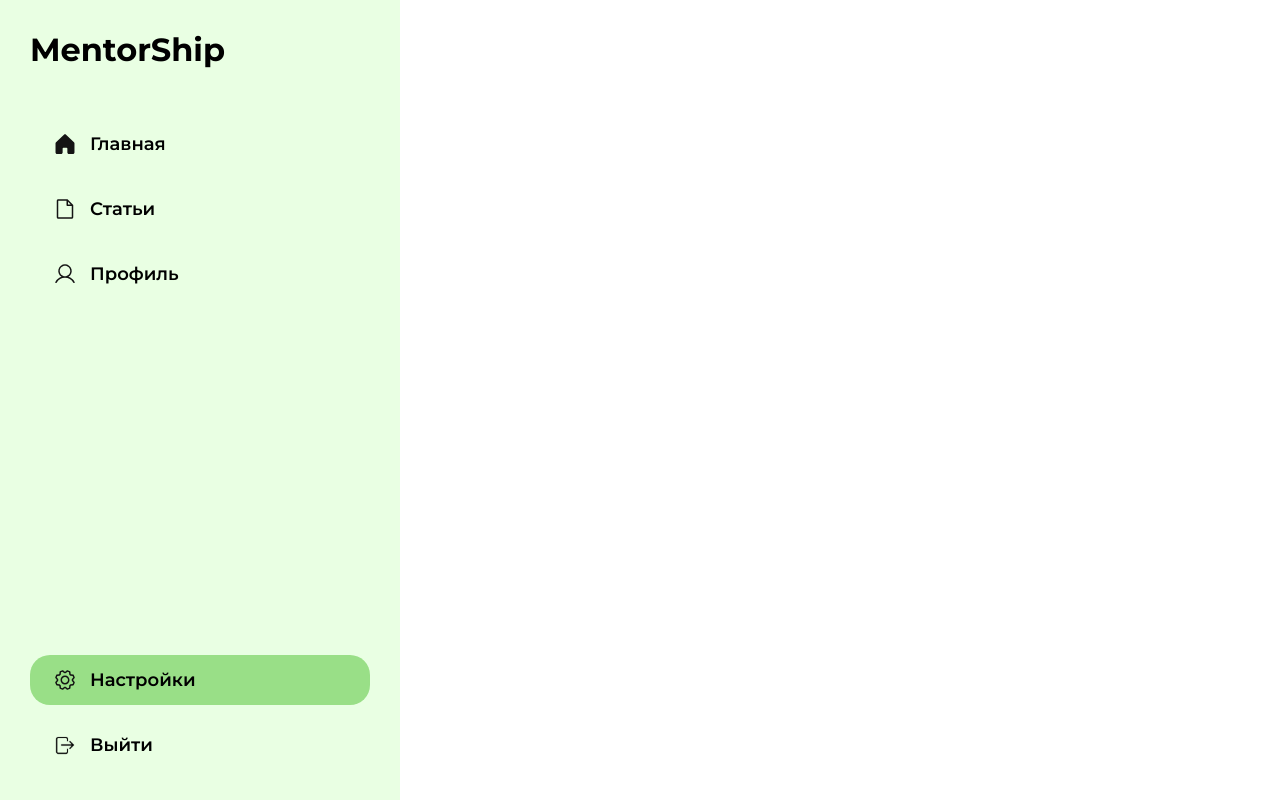
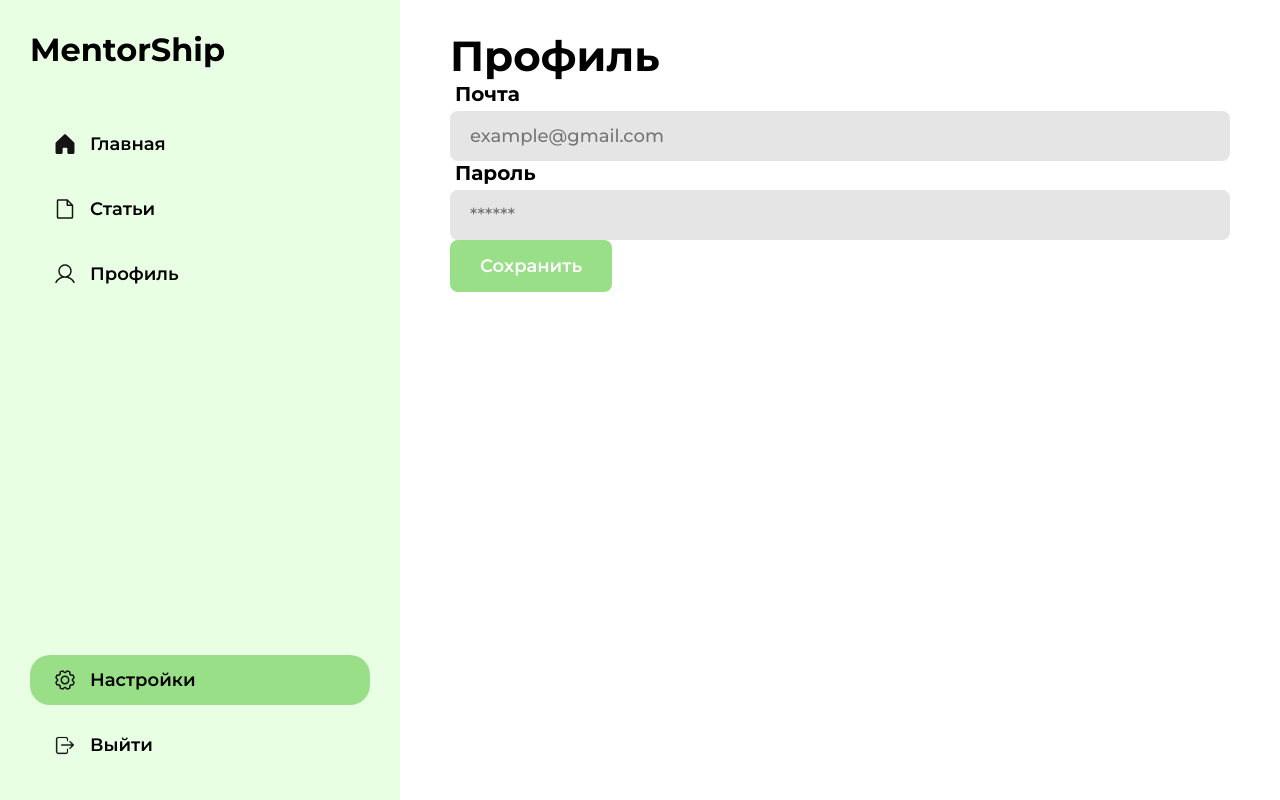
Before and after one commit to Enoti4Ka44/BGITU-mentor-platform, a React (Vite) app: page /settings in a window 1280 px wide. Built offline with nearby package versions, Linux system fonts and the light colour scheme.

Commit message:
feat: add email change in settings

```diff
--- a/src/pages/mentorPage/postArticle/PostArticle.jsx
+++ b/src/pages/mentorPage/postArticle/PostArticle.jsx
@@ -9,7 +9,7 @@ import { toast } from "react-toastify";
 import { articlesAPI, specialitiesAPI } from "../../../services";
 import { useState, useEffect } from "react";
 
-function PostArticle({ props, specialities }) {
+function PostArticle() {
   const [allSpecialities, setAllSpecialities] = useState([]);
   const [articleImage, setArticleImage] = useState(null);
   const [articleData, setArticleData] = useState({
--- a/src/pages/settingsPage/SettingsPage.jsx
+++ b/src/pages/settingsPage/SettingsPage.jsx
@@ -1,7 +1,73 @@
+import { useEffect, useState } from "react";
 import Layout from "../../components/layout/Layout";
+import { profilesAPI } from "../../services";
+import Input from "../../components/ui/input/Input";
+import Button from "../../components/ui/button/Button";
+import { toast } from "react-toastify";
 
 function SettingsPage() {
-  return <Layout></Layout>;
+  const [formData, setFormData] = useState({
+    email: "",
+    password: "",
+  });
+  const role = localStorage.getItem("role");
+
+  useEffect(() => {
+    const fetchData = async () => {
+      try {
+        const data = await profilesAPI.getProfile(role);
+        setFormData({
+          email: data.email || "",
+          password: data.password || "",
+        });
+      } catch (error) {
+        console.log(error);
+      }
+    };
+    fetchData();
+  }, [role]);
+
+  const handleSubmit = async (e) => {
+    e.preventDefault();
+
+    try {
+      const response = await profilesAPI.patchProfile(role, formData);
+      toast.success("Почта успешно изменена");
+    } catch (error) {
+      console.log(error);
+    }
+  };
+
+  const handleInputChange = (e) => {
+    const { name, value } = e.target;
+    setFormData((prev) => ({ ...prev, [name]: value }));
+  };
+
+  return (
+    <Layout>
+      <h2>Профиль</h2>
+      <form onSubmit={handleSubmit}>
+        <Input
+          value={formData.email}
+          name="email"
+          type="email"
+          label="Почта"
+          placeholder="example@gmail.com"
+          onChange={handleInputChange}
+        />
+        <Input
+          value={formData.password}
+          name="password"
+          type="password"
+          placeholder="******"
+          label="Пароль"
+          onChange={handleInputChange}
+        />
+
+        <Button color="green">Сохранить</Button>
+      </form>
+    </Layout>
+  );
 }
 
 export default SettingsPage;
--- a/src/services/api/mentorProfileAPI.js
+++ b/src/services/api/mentorProfileAPI.js
@@ -37,8 +37,11 @@ export const mentorProfileAPI = {
     patchMentorProfile: async(data) => {
         const response = await fetch(`${BASE_URL}/api/profiles/mentor/credentials`,{
             method: "PATCH",
-            headers: authHeader(),
-            body: data
+            headers: {
+                ...authHeader(),
+                "Content-Type": "application/json",
+                },
+            body: JSON.stringify(data),
         })
 
         return handleResponse(response)
--- /dev/null
+++ b/src/services/api/profilesAPI.js
@@ -0,0 +1,14 @@
+import { studentAPI } from "./studentAPI";
+import { mentorAPI } from "./mentorAPI";
+
+export const profilesAPI = {
+  patchProfile: async (role, data) => {
+    if (role === "STUDENT") return studentAPI.patchStudentProfile(data);
+    if (role === "MENTOR") return mentorAPI.patchMentorProfile(data);
+  },
+
+  getProfile: async (role) => {
+    if (role === "STUDENT") return studentAPI.getStudentProfile();
+    if (role === "MENTOR") return mentorAPI.getMentorProfile();
+  },
+};
--- a/src/services/api/studentAPI.js
+++ b/src/services/api/studentAPI.js
@@ -33,15 +33,18 @@ export const studentAPI = {
         return handleResponse(response)
     },
 
-    //Изменить карточку студента
+    //Изменить профиль студента
     patchStudentProfile: async (data) => {
-        const response = await fetch(`${BASE_URL}/api/profiles/student/credentials`, {
-            method: "PATCH",
-            headers: authHeader(),
-            body: data
-        })
+    const response = await fetch(`${BASE_URL}/api/profiles/student/credentials`, {
+        method: "PATCH",
+        headers: {
+        ...authHeader(),
+        "Content-Type": "application/json",
+        },
+        body: JSON.stringify(data),
+    });
 
-        return handleResponse(response)
+    return handleResponse(response);
     },
 
     //Получить ментора студента
--- a/src/services/index.js
+++ b/src/services/index.js
@@ -1,9 +1,10 @@
 export * from "./api/authAPI"
-export * from "./api/mentorAPI";
-export * from "./api/articlesAPI";
+export * from "./api/mentorAPI"
+export * from "./api/articlesAPI"
 export * from "./api/mentorProfileAPI"
 export * from "./api/voteAPI"
 export * from "./api/studentAPI"
 export * from "./api/specialitiesAPI"
 export * from "./api/applicationsAPI"
 export * from "./api/filesAPI"
+export * from "./api/profilesAPI"
```
